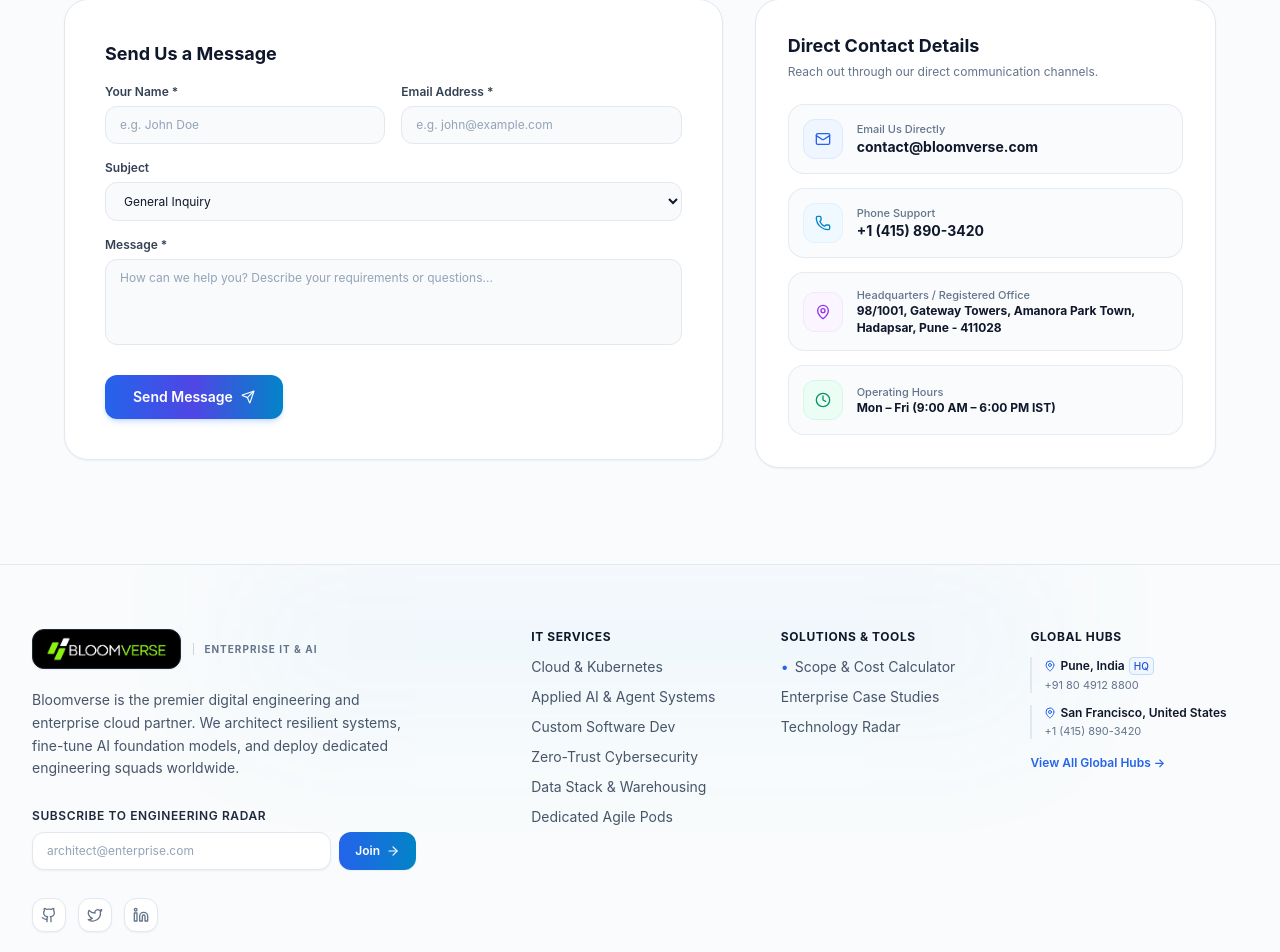
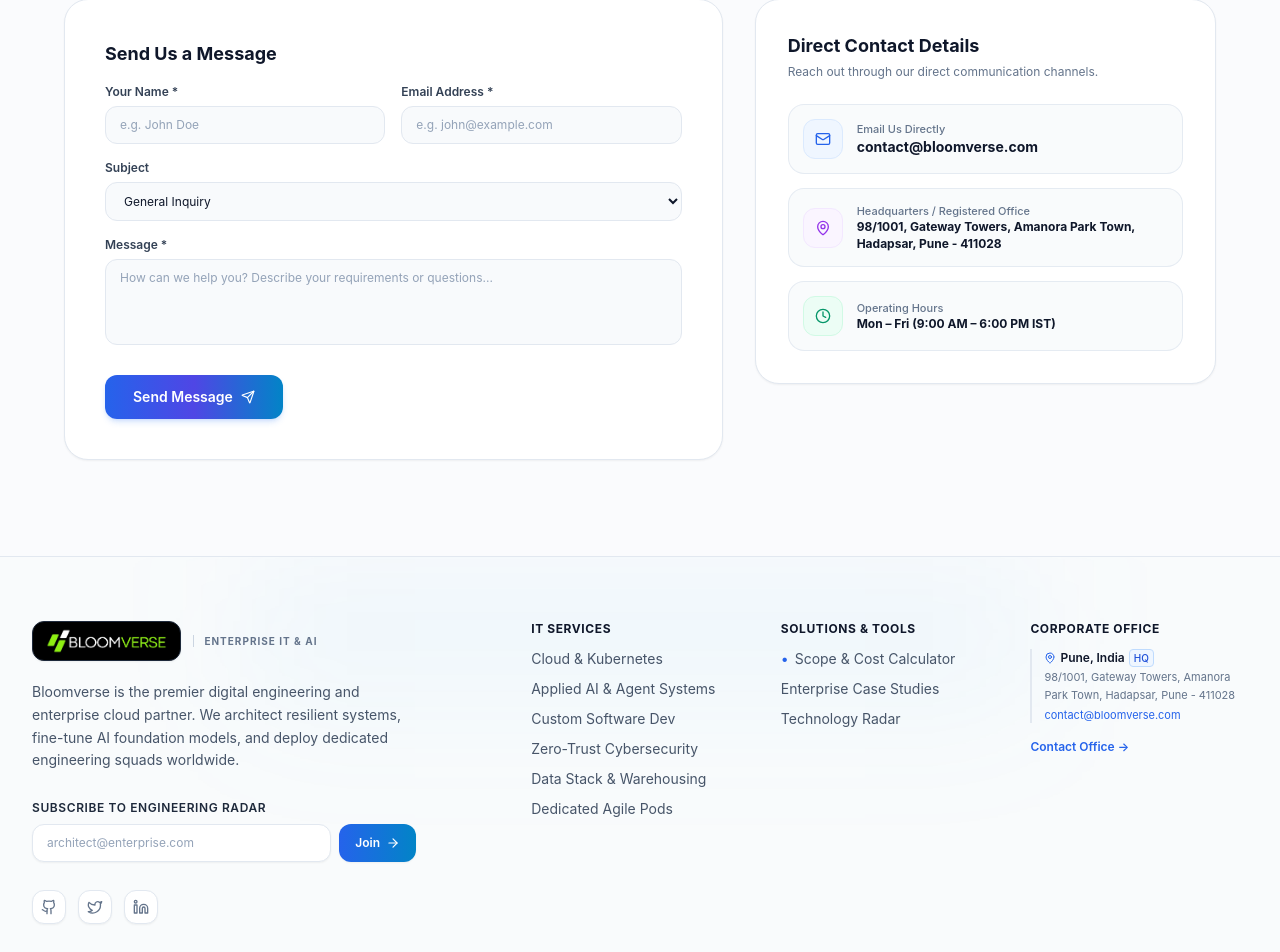
Before and after one commit to AshwetKini/bloomverse, a Next.js app: page / in a window 1280 px wide. Shown: the part 10746-11698 px from the top of the page. Built offline with nearby package versions, Linux system fonts and the light colour scheme.

Commit message:
your message

```diff
--- a/app/legal/page.tsx
+++ b/app/legal/page.tsx
@@ -81,7 +81,7 @@ export default function LegalPage() {
                 <h2 className="text-xl font-bold text-slate-900">1. Corporate Legal Entity & Parent Company</h2>
               </div>
               <p className="text-sm text-slate-700 leading-relaxed">
-                <strong className="text-slate-900 font-semibold">Bloomverse Technologies Inc.</strong> (along with its global registered entities and operational hubs) is the sole parent legal entity governing all associated digital platforms, custom software products, and subsidiary business units.
+                <strong className="text-slate-900 font-semibold">Bloomverse Technologies Inc.</strong> (with its registered corporate headquarters in Pune, India) is the sole parent legal entity governing all associated digital platforms, custom software products, and subsidiary business units.
               </p>
               <div className="grid grid-cols-1 md:grid-cols-2 gap-4 pt-3">
                 <div className="p-4 rounded-xl bg-white border border-slate-200 space-y-1 shadow-sm">
--- a/components/contact/ContactSection.tsx
+++ b/components/contact/ContactSection.tsx
@@ -3,7 +3,6 @@
 import React, { useState } from 'react';
 import {
   CheckCircle2,
-  Phone,
   Mail,
   Clock,
   Send,
@@ -177,19 +176,6 @@ export const ContactSection: React.FC = () => {
                   </div>
                 </a>
 
-                <a
-                  href="tel:+14158903420"
-                  className="flex items-center gap-3.5 p-3.5 rounded-2xl bg-slate-50/80 border border-slate-200/80 hover:border-blue-300 hover:bg-blue-50/20 text-slate-700 hover:text-blue-600 transition-all"
-                >
-                  <div className="w-10 h-10 rounded-xl bg-sky-50 text-sky-600 flex items-center justify-center shrink-0 border border-sky-100">
-                    <Phone className="w-4 h-4" />
-                  </div>
-                  <div>
-                    <div className="text-[11px] text-slate-500 font-medium">Phone Support</div>
-                    <div className="font-bold text-slate-900 text-sm">+1 (415) 890-3420</div>
-                  </div>
-                </a>
-
                 <div className="flex items-center gap-3.5 p-3.5 rounded-2xl bg-slate-50/80 border border-slate-200/80 text-slate-700">
                   <div className="w-10 h-10 rounded-xl bg-purple-50 text-purple-600 flex items-center justify-center shrink-0 border border-purple-100">
                     <MapPin className="w-4 h-4" />
--- a/components/layout/Footer.tsx
+++ b/components/layout/Footer.tsx
@@ -142,23 +142,24 @@ export const Footer: React.FC = () => {
             </ul>
           </div>
 
-          {/* Company & Offices Column */}
+          {/* Corporate Office Column */}
           <div className="space-y-3">
-            <h4 className="text-xs font-bold text-slate-900 uppercase tracking-wider">Global Hubs</h4>
+            <h4 className="text-xs font-bold text-slate-900 uppercase tracking-wider">Corporate Office</h4>
             <div className="space-y-3 text-xs">
-              {officeLocations.slice(0, 2).map((loc) => (
+              {officeLocations.map((loc) => (
                 <div key={loc.city} className="border-l-2 border-slate-200 pl-3">
                   <div className="text-slate-900 font-semibold flex items-center gap-1">
-                    <MapPin className="w-3 h-3 text-blue-600" />
+                    <MapPin className="w-3 h-3 text-blue-600 shrink-0" />
                     <span>{loc.city}, {loc.country}</span>
                     {loc.isHQ && <span className="text-[10px] bg-blue-50 text-blue-700 border border-blue-200 px-1 rounded font-medium">HQ</span>}
                   </div>
-                  <div className="text-slate-500 text-[11px] mt-0.5">{loc.phone}</div>
+                  <div className="text-slate-500 text-[11px] mt-0.5 leading-relaxed">{loc.address}</div>
+                  <div className="text-blue-600 text-[11px] mt-0.5">{loc.email}</div>
                 </div>
               ))}
               <div className="pt-1">
                 <Link href="/contact" className="text-xs text-blue-600 hover:text-blue-700 font-semibold">
-                  View All Global Hubs &rarr;
+                  Contact Office &rarr;
                 </Link>
               </div>
             </div>
--- a/data/companyData.ts
+++ b/data/companyData.ts
@@ -2,7 +2,7 @@ export interface OfficeLocation {
   city: string;
   country: string;
   address: string;
-  phone: string;
+  phone?: string;
   email: string;
   isHQ?: boolean;
 }
@@ -12,30 +12,8 @@ export const officeLocations: OfficeLocation[] = [
     city: 'Pune',
     country: 'India',
     address: '98/1001, Gateway Towers, Amanora Park Town, Hadapsar, Pune - 411028',
-    phone: '+91 80 4912 8800',
     email: 'contact@bloomverse.com',
     isHQ: true
-  },
-  {
-    city: 'San Francisco',
-    country: 'United States',
-    address: '500 Howard Street, Suite 400, San Francisco, CA 94105',
-    phone: '+1 (415) 890-3420',
-    email: 'sf@bloomverse.com'
-  },
-  {
-    city: 'London',
-    country: 'United Kingdom',
-    address: '100 Bishopsgate, Level 18, London EC2N 4AG',
-    phone: '+44 20 7946 0912',
-    email: 'london@bloomverse.com'
-  },
-  {
-    city: 'Singapore',
-    country: 'Singapore',
-    address: 'Marina Bay Financial Centre Tower 1, 8 Marina Blvd, Singapore 018981',
-    phone: '+65 6712 3490',
-    email: 'apac@bloomverse.com'
   }
 ];
 
```
